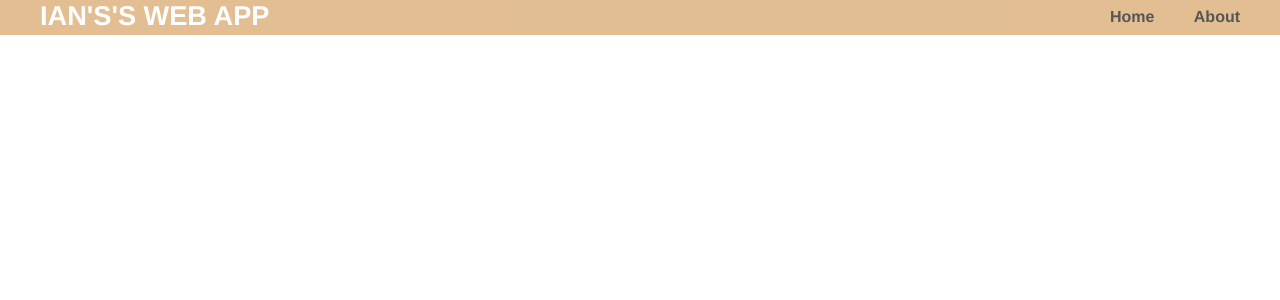
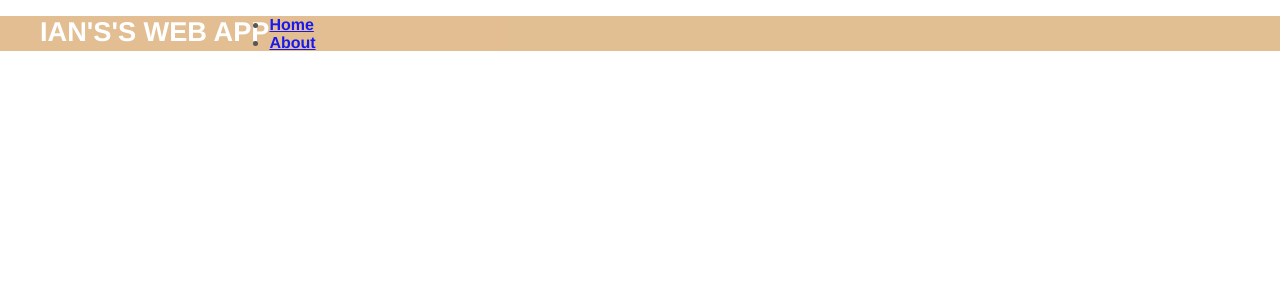
Before and after one commit to tyl3452/work-topics-ischeff, a Python web app: template flask/templates/layout.html in a window 1280 px wide. Shown: the top 300 px of the page. Run offline with Jinja, Linux system fonts and the light colour scheme; the template is opened without the code that fills it, so the values that code supplies are empty.

Commit message:
modified

```diff
--- a/flask/static/style.css
+++ b/flask/static/style.css
@@ -63,17 +63,3 @@ h3 {
   letter-spacing: -1px;
   color: #999;
 }
-.menu {
-  float: right;
-  margin-top: 8px;
-}
-.menu li {
-  display: inline;
-}
-.menu li + li {
-  margin-left: 35px;
-}
-.menu li a {
-  color: #444;
-  text-decoration: none;
-}
```
